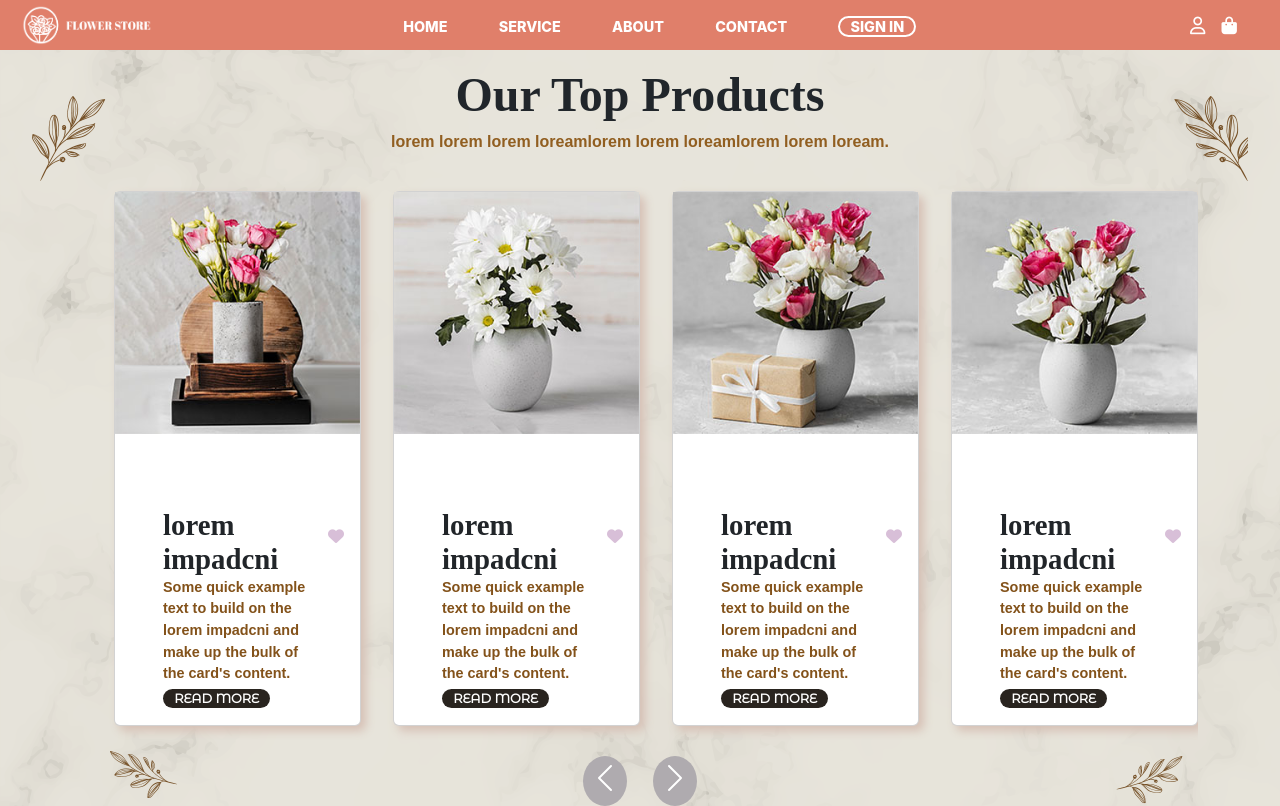
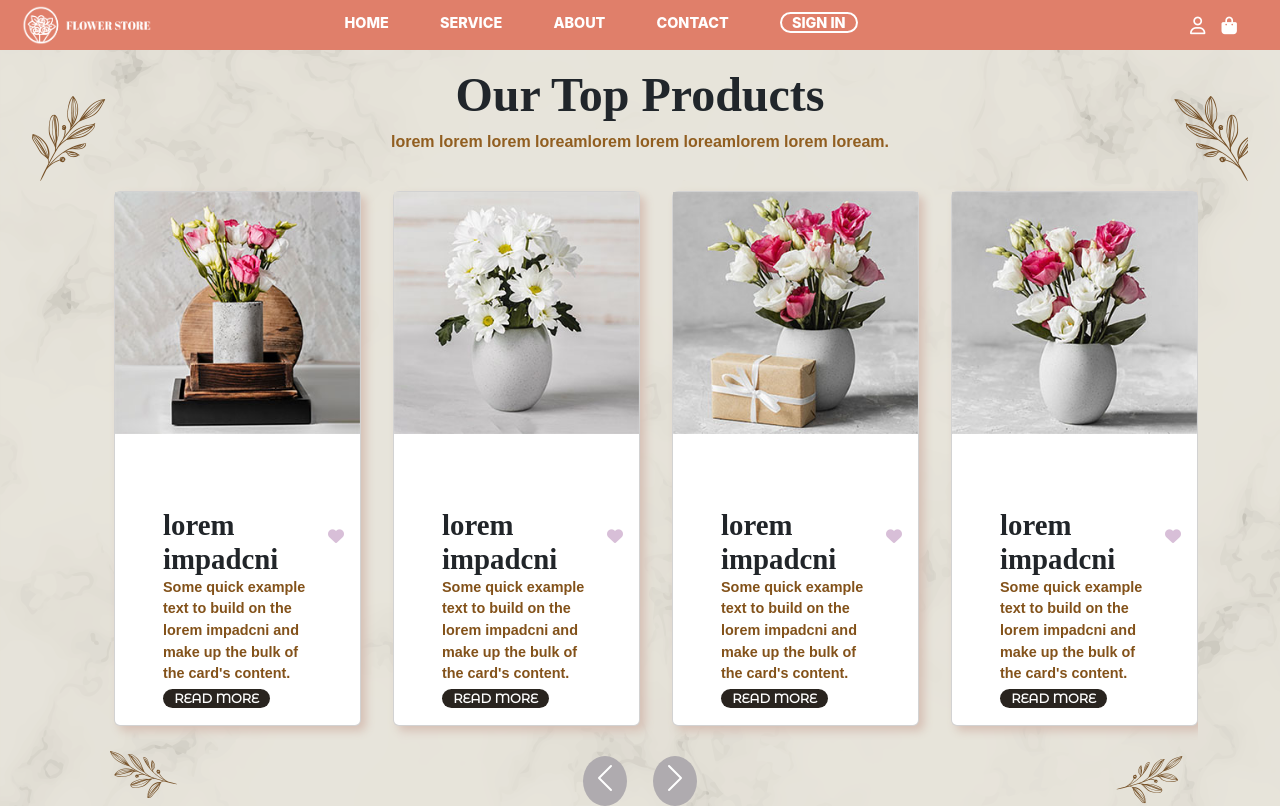
Before and after one commit to VIJAY-25-GV/demo-1, a React (Create React App) app: page /service in a window 1280 px wide. Built offline with nearby package versions, Linux system fonts and the light colour scheme.

Commit message:
Update navbar.css

```diff
--- a/src/navbar.css
+++ b/src/navbar.css
@@ -19,9 +19,9 @@ nav{
     width:130px;
 }
 nav ul{
-    position:absolute;
-    top:0.9rem;
-    left:29%;
+   float: right;
+   margin-right:29%;
+   padding-top:0.6rem;
 }
 nav li{
     display: inline;
@@ -48,9 +48,10 @@ nav li a{
         position:absolute;
         top:3rem;
         left:-100%;
-        transition: 2s;
+        transition:2s;
     }
     nav ul.slide{
+        top:3rem;
         left:0rem;
         transition: 2s;
     }
```
